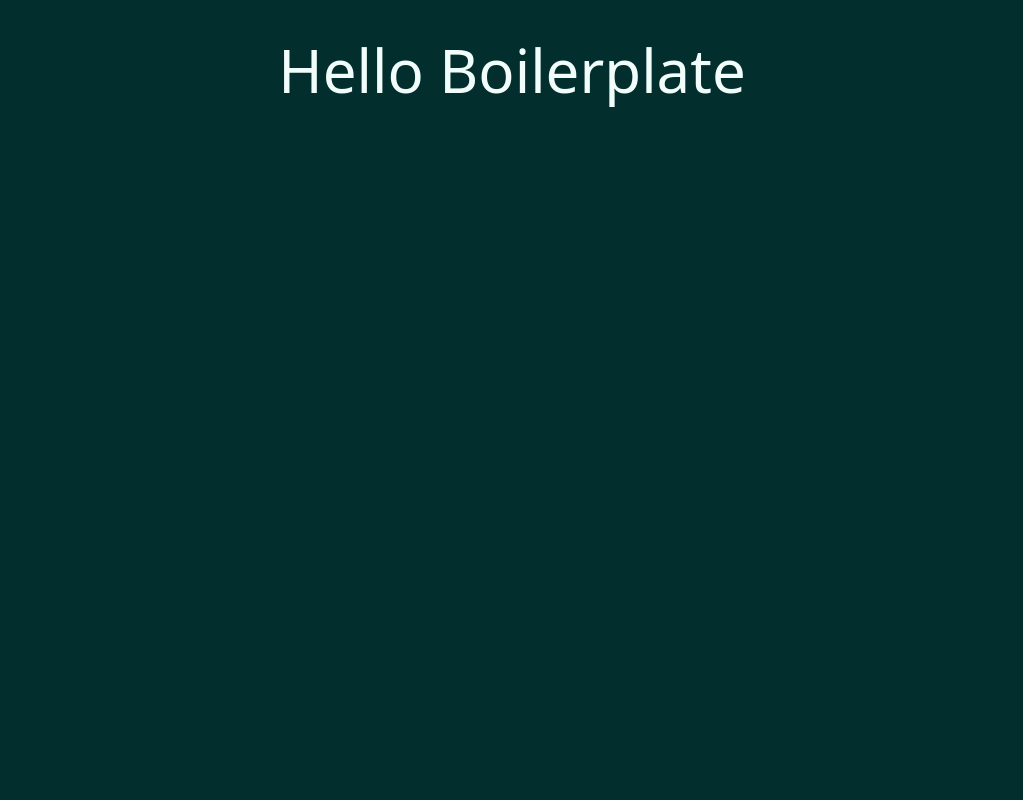
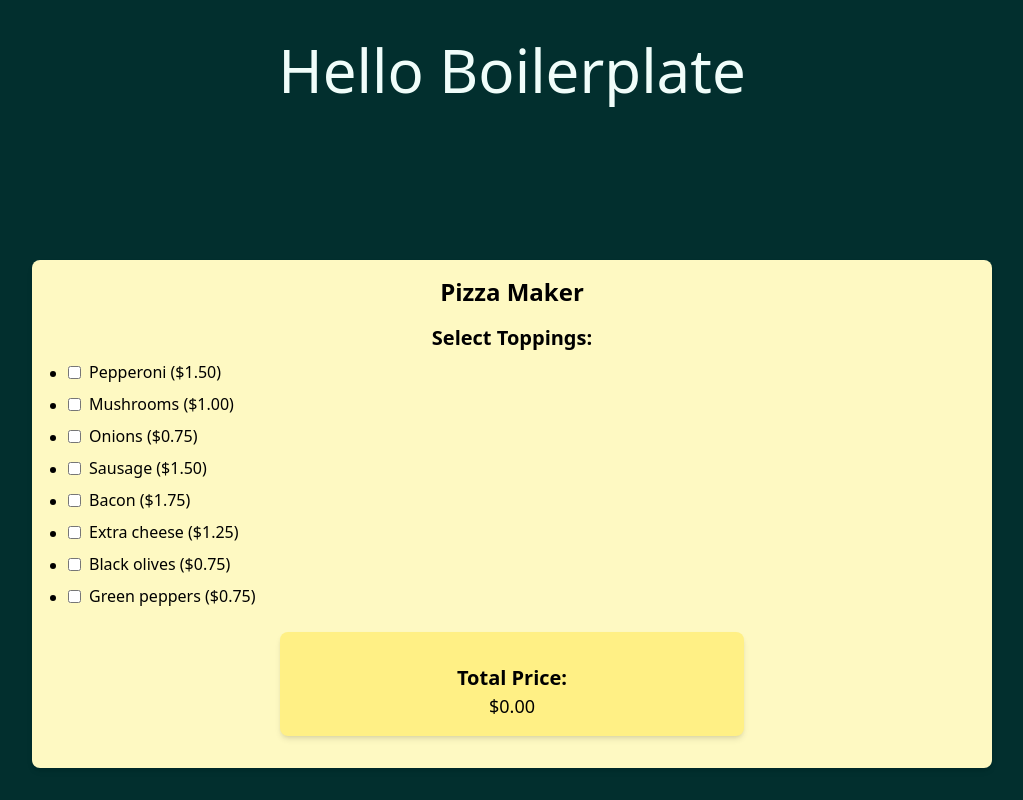
Before and after one commit to inarey/fulstack-journey, a React (Vite) app: page / in a window 1280 px wide. Shown: the whole page, without its empty margins (128-1151 px from the left). Built offline with nearby package versions, Linux system fonts and the light colour scheme.

Commit message:
understanding useState and rendering

```diff
--- a/src/App.jsx
+++ b/src/App.jsx
@@ -1,3 +1,4 @@
+import PizzaMaker from "./components/PizzaMaker"
 
 
 function App() {
@@ -6,6 +7,7 @@ function App() {
     <>
       <div className='bg-teal-950 h-dvh mx-auto text-center py-10'>
         <h1 className="text-teal-50 text-6xl">Hello Boilerplate</h1>
+        <PizzaMaker />
       </div>
     </>
   )
--- /dev/null
+++ b/src/components/PizzaMaker.jsx
@@ -0,0 +1,80 @@
+import React, { useState } from "react";
+
+// This explains the use of useState in an arrays
+// This is the array to map out for the pizza maker
+const pizzaToppings = [
+  { id: 1, name: "Pepperoni", price: 1.5 },
+  { id: 2, name: "Mushrooms", price: 1.0 },
+  { id: 3, name: "Onions", price: 0.75 },
+  { id: 4, name: "Sausage", price: 1.5 },
+  { id: 5, name: "Bacon", price: 1.75 },
+  { id: 6, name: "Extra cheese", price: 1.25 },
+  { id: 7, name: "Black olives", price: 0.75 },
+  { id: 8, name: "Green peppers", price: 0.75 },
+];
+
+const PizzaMaker = () => {
+  const [toppings, setToppings] = useState([]);
+  const [totalPrice, setTotalPrice] = useState(0);
+
+  // This function handles the change of toppings
+  // It checks if the topping is already selected
+  // If it is, it removes it from the array
+  // If it is not, it adds it to the array
+  // It also updates the total price based on the selected toppings
+  // This is a common pattern in React for handling form inputs
+  // and managing state
+  // It allows for dynamic updates to the UI based on user interactions
+  // This is a good example of how to use useState with arrays
+  // and how to manage complex state updates in React
+  const handleToppingChange = (topping) => {
+    const isSelected = toppings.includes(topping);
+    // This creates a new array with the selected topping added or removed
+    // It uses the spread operator to create a new array
+    // This is important to avoid mutating the state directly
+    // and to ensure that React can properly re-render the component
+    // It also calculates the new total price based on the selected toppings
+    // This is a common pattern in React for managing state updates
+    // and ensuring that the UI reflects the current state
+    const newToppings = isSelected
+      ? toppings.filter((t) => t !== topping)
+      : [...toppings, topping];
+    setToppings(newToppings);
+    const newPrice = newToppings.reduce((total, t) => total + t.price, 0);
+    setTotalPrice(newPrice);
+  };
+
+  return (
+    <>
+      <div className="m-40 p-4 bg-yellow-100 rounded-lg shadow-md">
+        <h2 className="text-2xl font-bold mb-4">Pizza Maker</h2>
+        <div className="mb-4">
+          <h3 className="text-xl font-semibold mb-2">Select Toppings:</h3>
+          <ul className="list-disc pl-5">
+            {pizzaToppings.map((topping) => (
+              <li key={topping.id} className="mb-2">
+                <label className="flex items-center">
+                  <input
+                    type="checkbox"
+                    checked={toppings.includes(topping)}
+                    onChange={() => handleToppingChange(topping)}
+                    className="mr-2"
+                  />
+                  {topping.name} (${topping.price.toFixed(2)})
+                </label>
+              </li>
+            ))}
+          </ul>
+          {/* this is the total price */}
+          <div
+            className="w-1/2 mx-auto mt-6 p-4 bg-yellow-200 rounded-lg shadow-md">
+            <h3 className="text-xl font-semibold mt-4">Total Price:</h3>
+            <p className="text-lg">${totalPrice.toFixed(2)}</p>
+          </div>
+        </div>
+      </div>
+    </>
+  );
+};
+
+export default PizzaMaker;
```
